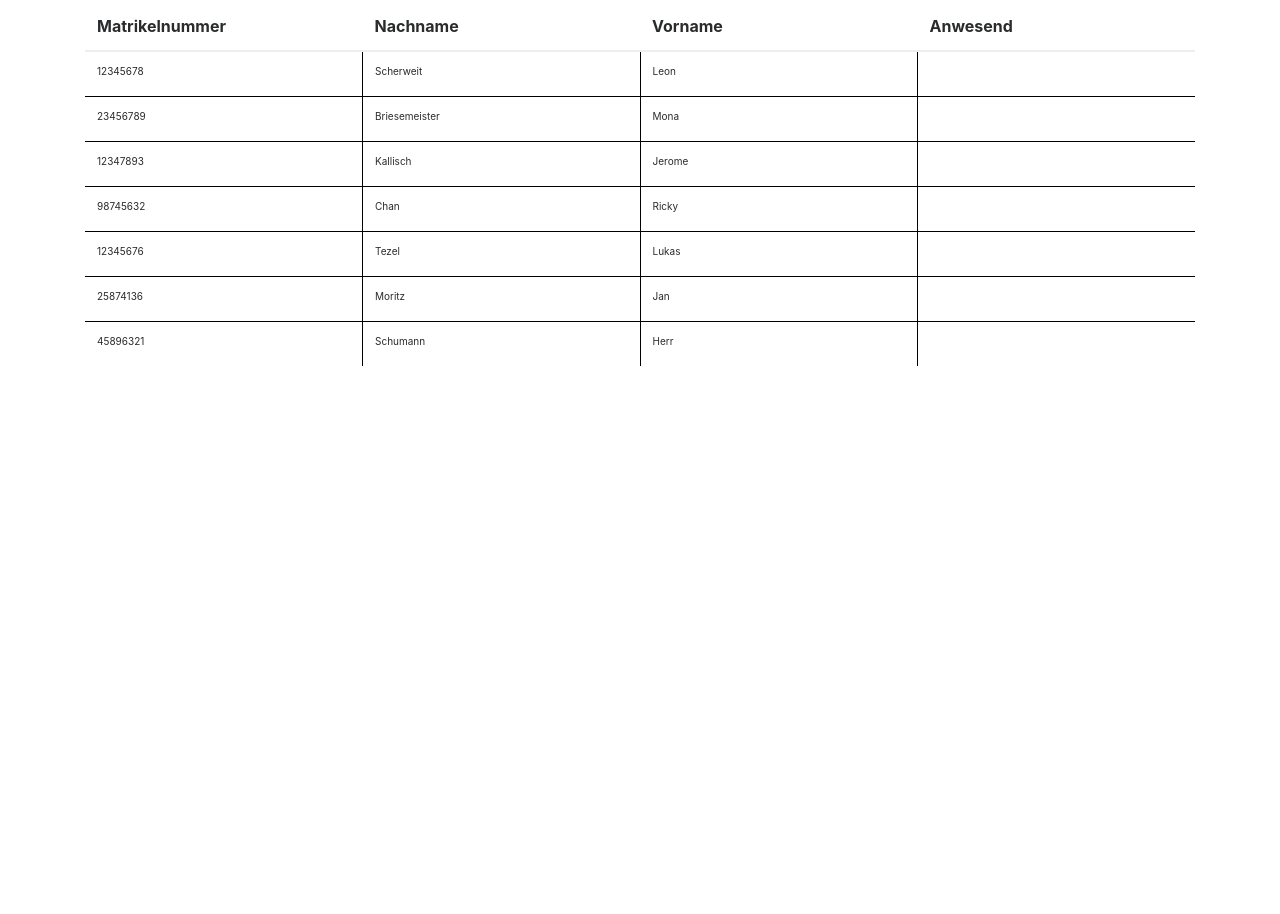
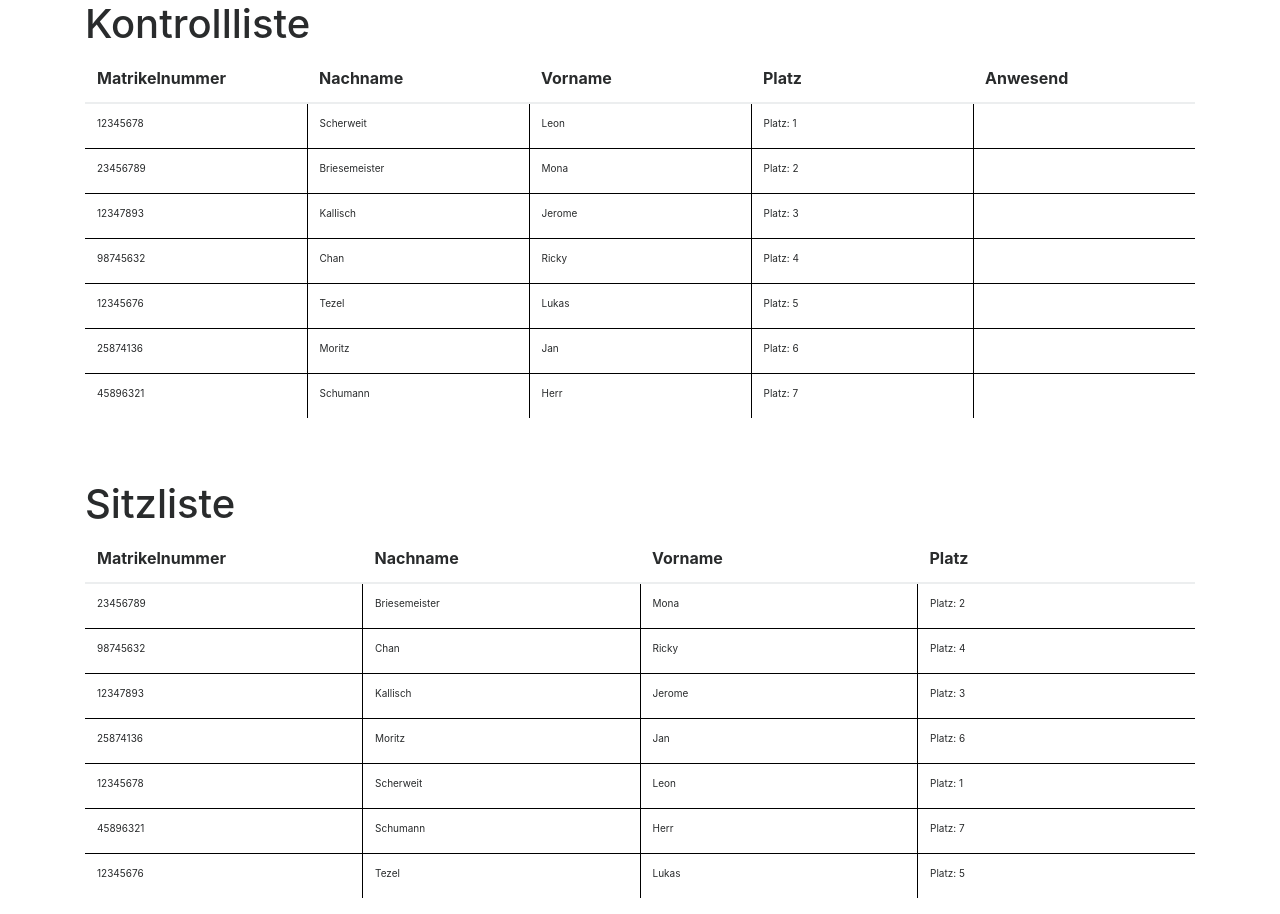
Before and after one commit to yungscherwi/platzvergabe, a CodeIgniter app: page /database/index.php/hoersaele/kontrollliste/1 in a window 1280 px wide. Shown: the part 118-1032 px from the top of the page. Before the commit the page ends 484 px from the top, so only its background shows below. Run offline with CodeIgniter, Linux system fonts and the light colour scheme; data that the repository does not hold is empty; some libraries are stand-ins or nearby versions.

Commit message:
Kontrollliste View Upload

```diff
--- a/application/views/pages/kontrollliste.php
+++ b/application/views/pages/kontrollliste.php
@@ -1,23 +1,61 @@
+<h1>Kontrollliste</h1>
 <table class="table">
   <thead>
     <tr>
       <th scope="col">Matrikelnummer</th>
       <th scope="col">Nachname</th>
       <th scope="col">Vorname</th>
+      <!--th scope="col">Reihe</th-->
+      <th scope="col">Platz</th>
       <th scope="col">Anwesend</th>
     </tr>
   </thead>
   <tbody>
     <?php
     $matrikelnummerLength = count($matrikelnummern);
+    $sitzliste=array();
 
   for($i=0; $i<$matrikelnummerLength; $i++){
     //Erstellen eines inputs um übergabe der enthaltenen Daten zu ermöglichen
       print ('<tr>
             <td>'.$matrikelnummern[$i].'</td>
-            <td>'.utf8_encode($nachnamen[$i]).'</td>
-            <td>'.utf8_encode($vornamen[$i]).'</td>
+            <td>'.$nachnamen[$i].'</td>
+            <td>'.$vornamen[$i].'</td>
+            <td> Platz: '.($i+1).'</td>
             <td></td>
+          </tr>');
+          $student = [$matrikelnummern[$i], $nachnamen[$i], $vornamen[$i],"Platz: ".($i+1).""];
+          array_push($sitzliste, $student);
+    }
+    ?>
+  </tbody>
+</table>
+<br>
+<br>
+<h1>Sitzliste</h1>
+<table class="table">
+  <thead>
+    <tr>
+      <th scope="col">Matrikelnummer</th>
+      <th scope="col">Nachname</th>
+      <th scope="col">Vorname</th>
+      <!--th scope="col">Reihe</th-->
+      <th scope="col">Platz</th>
+    </tr>
+  </thead>
+  <tbody>
+    <!--Sortiert die Liste nach Nachamen von A-Z-->
+    <?php
+    usort($sitzliste, function($a, $b) {
+    return $a['1'] <=> $b['1'];
+});
+
+  for($i=0; $i<$matrikelnummerLength; $i++){
+      print ('<tr>
+            <td>'.$sitzliste[$i][0].'</td>
+            <td>'.$sitzliste[$i][1].'</td>
+            <td>'.$sitzliste[$i][2].'</td>
+            <td>'.$sitzliste[$i][3].'</td>
           </tr>');
     }
     ?>
```
